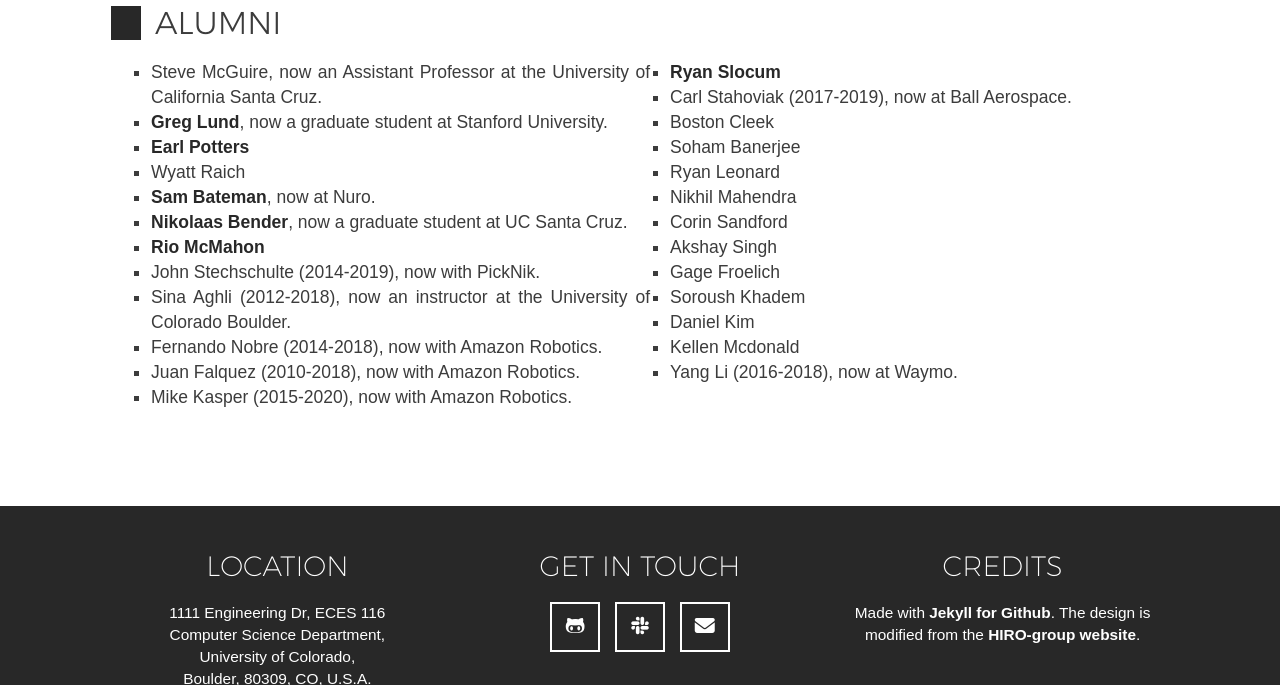
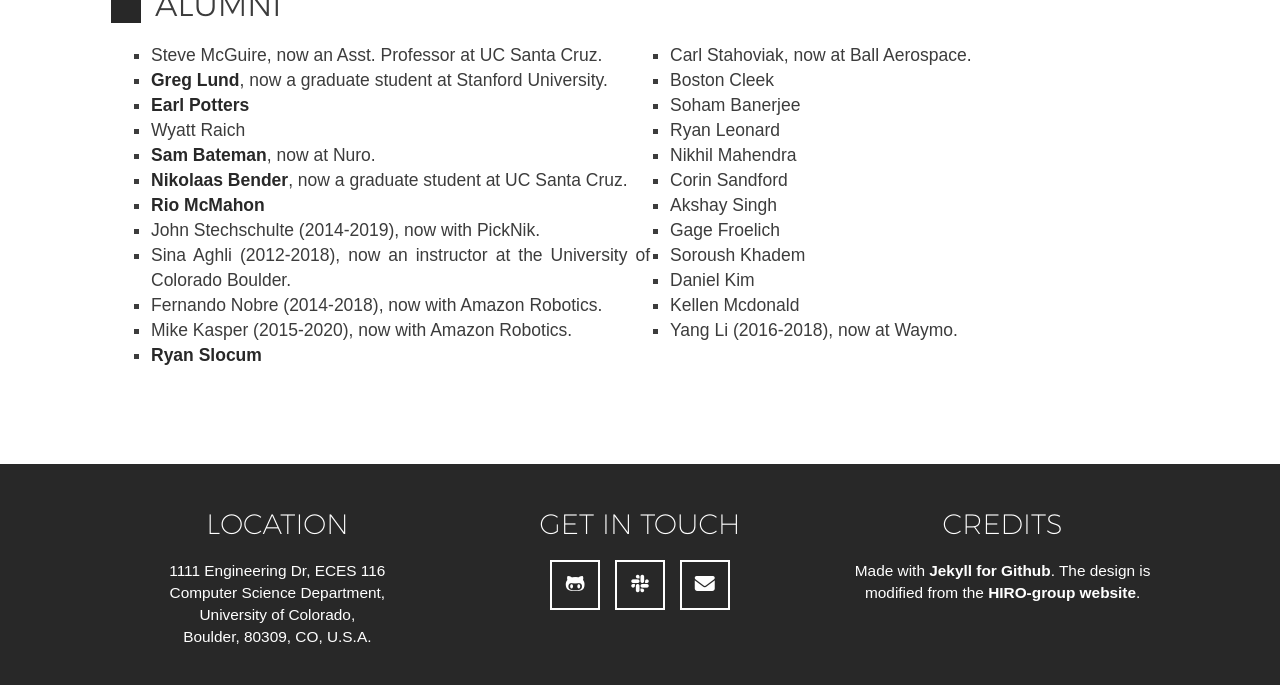
Before and after one commit to HIRO-group/HIRO-group.github.io, a Jekyll site: the page built from people.html, in a window 1280 px wide and 900 px high, scrolled down 2645 px, cut to the strip 215-900 px from the top of the window. Built offline with Jekyll 4.4.1, drawn with Linux system fonts in a browser that asks for light colours; nearby versions of some CDN libraries; some web fonts are replaced.

Commit message:
Update people.yml

```diff
--- a/_data/people.yml
+++ b/_data/people.yml
@@ -23,7 +23,7 @@
     url:
     phone:
     email:
-    now: an Assistant Professor at the University of California Santa Cruz.
+    now: an Asst. Professor at UC Santa Cruz.
 
   - name: Cecilia Mauceri
     role: phd
@@ -85,8 +85,6 @@
     role: grad
     url:
     office: ECES 111
-    phone:
-    email:
     pic: Torres_Daniel.jpg
 
   - name: Kristen Such
@@ -100,8 +98,6 @@
   - name: Ayush Bansal
     role: grad
     url: https://aboutayush.wordpress.com
-    office: ECES 111
-    phone:
     email: Ayush.Bansal@colorado.edu
     pic: Bansal_Ayush.jpg
 
@@ -193,14 +189,6 @@
     advisor: Christoffer Heckman
     now: with Amazon Robotics.
 
-  - name: Juan Falquez
-    doctor: true
-    role: alumni
-    dates: 2010-2018
-    thesis: Towards Robust Dense Visual Simultaneous Localization and Mapping (SLAM)
-    advisor: Gabe Sibley
-    now: with Amazon Robotics.
-
   - name: Mike Kasper
     doctor: true
     role: alumni
@@ -235,9 +223,17 @@
    #advisor: Christoffer Heckman and Gabe Sibley
    #now: with Zoox.
 
+
+#  - name: Juan Falquez
+#    doctor: true
+#    role: alumni
+#    dates: 2010-2018
+#    thesis: Towards Robust Dense Visual Simultaneous Localization and Mapping (SLAM)
+#    advisor: Gabe Sibley
+#    now: with Amazon Robotics.
+
   - name: Carl Stahoviak
     role: alumni
-    dates: 2017-2019
     thesis: An Instantaneous 3D Ego-Velocity Measurement Algorithm for Frequency Modulated Continuous Wave (FMCW) Doppler Radar Data
     advisor: Christoffer Heckman
     now: at Ball Aerospace.
```
